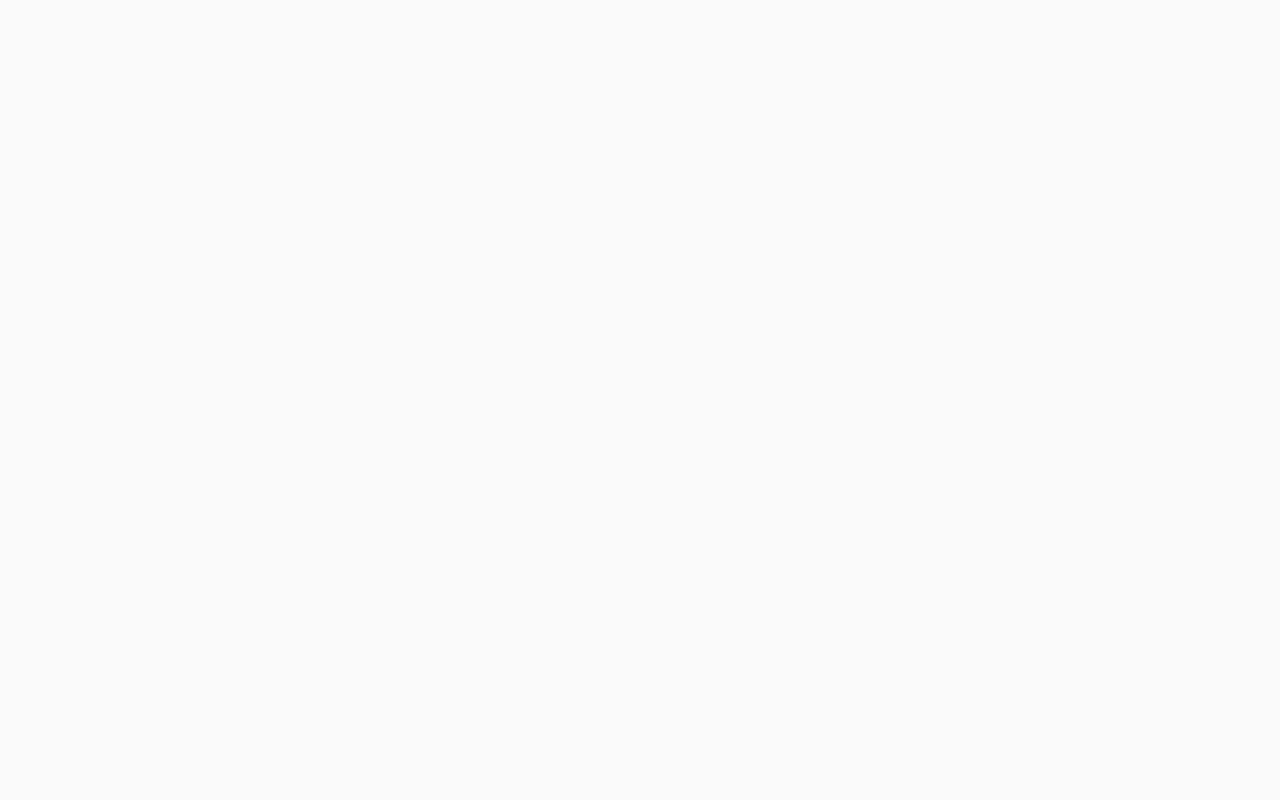
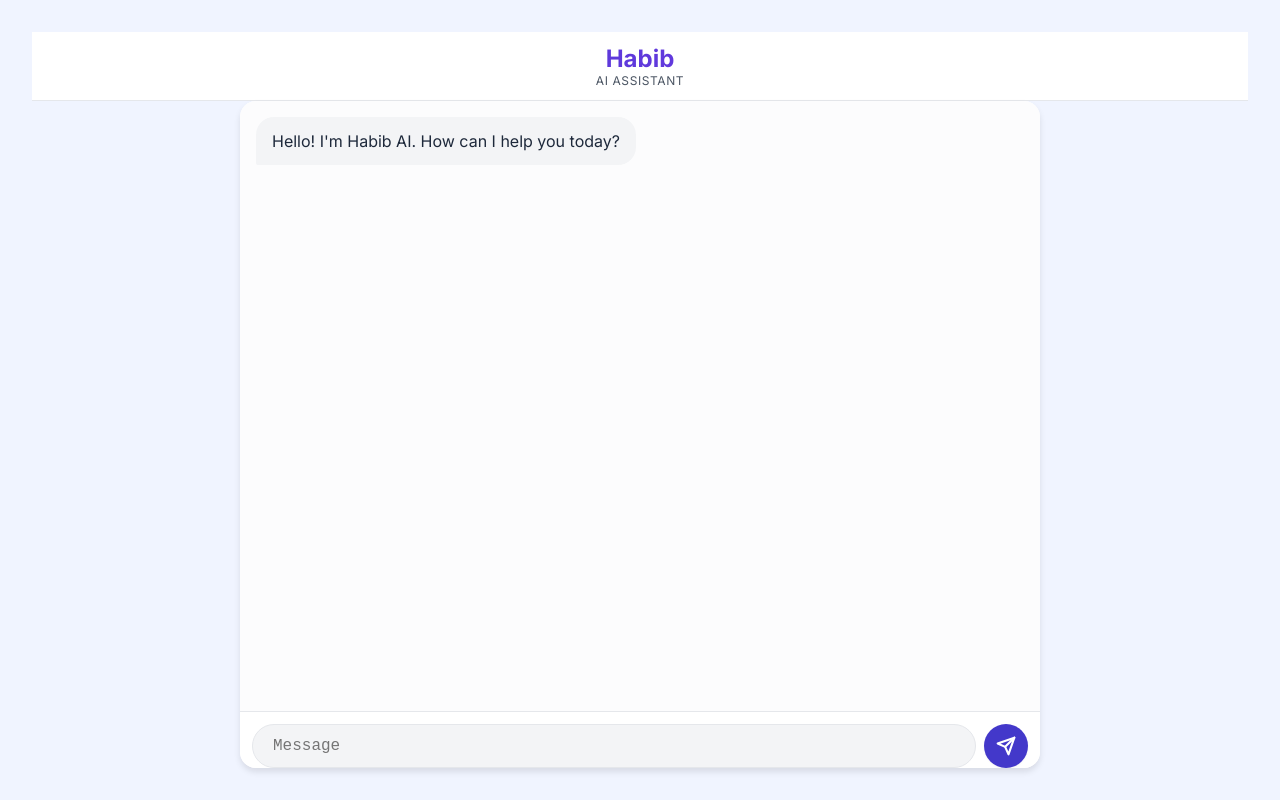
Before and after one commit to s21rp/llm-chat-app, a website: page public/index.html in a window 1280 px wide. Drawn offline with Linux system fonts and the light colour scheme.

Commit message:
Update index.html

```diff
--- a/public/index.html
+++ b/public/index.html
@@ -1,29 +1,236 @@
 <!doctype html>
 <html lang="en">
-<head>
-    <meta charset="UTF-8" />
-    <meta name="viewport" content="width=device-width,initial-scale=1,maximum-scale=1,user-scalable=no,viewport-fit=cover" />
-    <title>Habib AI</title>
-    <link href="https://fonts.googleapis.com/css2?family=Inter:wght@400;600;800&display=swap" rel="stylesheet">
-    <style>
-        :root{--p:#4338ca;--bg:#f8fafc;--bc:#e2e8f0;--t:#0f172a;--tl:#64748b;--ab:#f1f5f9;--sb:env(safe-area-inset-bottom,16px)}
-        *{box-sizing:border-box;margin:0;padding:0;-webkit-tap-highlight-color:transparent}
-        body,html{height:100%;width:100%;overflow:hidden;background:var(--bg);font-family:'Inter',sans-serif;color:var(--t)}
-        body{display:flex;flex-direction:column}
-        header{padding:max(1rem,env(safe-area-inset-top)) 1rem 0.75rem;background:#fff;border-bottom:1px solid var(--bc);text-align:center;flex-shrink:0}
-        h1{font-size:1.5rem;background:linear-gradient(90deg,var(--p),#7c3aed);-webkit-background-clip:text;background-clip:text;color:transparent;font-weight:800}
-        h4{font-size:.7rem;color:var(--tl);text-transform:uppercase;letter-spacing:.05em}
-        .app-wrapper{display:flex;flex-direction:column;flex:1;width:100%;max-width:900px;margin:0 auto;background:#fff;position:relative}
-        .chat-messages{flex:1;overflow-y:auto;padding:1.25rem;display:flex;flex-direction:column;gap:1rem;scroll-behavior:smooth}
-        .msg{padding:.8rem 1rem;max-width:85%;animation:f .2s ease;font-size:16px;line-height:1.5;word-wrap:break-word}
-        @keyframes f{from{opacity:0;transform:translateY(8px)}to{opacity:1;transform:translateY(0)}}
-        .u{background:var(--p);color:#fff;align-self:flex-end;border-radius:18px 18px 4px 18px;box-shadow:0 2px 4px rgba(67,56,202,0.2)}
-        .a{background:var(--ab);align-self:flex-start;border-radius:18px 18px 18px 4px}
-        .input-container{padding:0.75rem 1rem var(--sb);background:#fff;border-top:1px solid var(--bc);display:flex;align-items:flex-end;gap:0.75rem}
-        .input-wrap{flex:1;background:#f1f5f9;border-radius:24px;padding:4px 12px;display:flex;align-items:center;border:1px solid transparent;transition:all .2s}
-        .input-wrap:focus-within{background:#fff;border-color:var(--p);box-shadow:0 0 0 3px rgba(67,56,202,0.1)}
-        #user-input{flex:1;padding:8px 4px;border:0;font-size:16px;max-height:150px;resize:none;background:0 0;outline:0;color:var(--t)}
-        #send-btn{width:40px;height:40px;border-radius:50%;background:var(--p);color:#fff;border:0;display:flex;align-items:center;justify-content:center;flex-shrink:0;cursor:pointer;transition:transform .1s}
-        #send-btn:active{transform:scale(0.92)}
-        .typing{padding:0 1.25rem 0.5rem;font-size:0.8rem;color:var(--tl);display:none;font-style:italic}
-        @
+	<head>
+		<meta charset="UTF-8" />
+		<meta name="viewport" content="width=device-width, initial-scale=1.0, maximum-scale=1.0, user-scalable=no, viewport-fit=cover" />
+		<title>Habib AI</title>
+		<link href="https://fonts.googleapis.com/css2?family=Inter:wght@300;400;500;600;700&display=swap" rel="stylesheet">
+		<style>
+			:root {
+				--primary-color: #4338ca;
+				--primary-hover: #3730a3;
+				--light-bg: #f9fafb;
+				--border-color: #e5e7eb;
+				--text-color: #1e293b;
+				--text-light: #4b5563;
+				--user-msg-bg: #dbeafe;
+				--assistant-msg-bg: #f3f4f6;
+				--shadow-sm: 0 1px 2px rgba(0, 0, 0, 0.05);
+				--shadow-md: 0 4px 6px rgba(0, 0, 0, 0.1);
+				--radius-sm: 8px;
+				--radius-md: 12px;
+				--radius-lg: 24px;
+				--safe-bottom: env(safe-area-inset-bottom, 16px);
+			}
+
+			* {
+				box-sizing: border-box;
+				margin: 0;
+				padding: 0;
+				-webkit-tap-highlight-color: transparent;
+			}
+
+			body {
+				font-family: 'Inter', sans-serif;
+				background-color: #ffffff;
+				height: 100vh;
+				/* Prevent bouncing on mobile */
+				overscroll-behavior: none;
+				display: flex;
+				flex-direction: column;
+				position: fixed;
+				width: 100%;
+			}
+
+			header {
+				text-align: center;
+				padding: 0.75rem 0;
+				background: white;
+				border-bottom: 1px solid var(--border-color);
+				flex-shrink: 0;
+			}
+
+			h1 {
+				font-size: 1.5rem;
+				background: linear-gradient(to right, var(--primary-color), #7c3aed);
+				-webkit-background-clip: text;
+				background-clip: text;
+				color: transparent;
+				font-weight: 800;
+			}
+
+			h4 {
+				font-size: 0.75rem;
+				color: var(--text-light);
+				font-weight: 400;
+				text-transform: uppercase;
+				letter-spacing: 0.05em;
+			}
+
+			.chat-container {
+				display: flex;
+				flex-direction: column;
+				flex: 1;
+				width: 100%;
+				max-width: 800px;
+				margin: 0 auto;
+				overflow: hidden;
+				background: white;
+			}
+
+			.chat-messages {
+				flex: 1;
+				overflow-y: auto;
+				padding: 1rem;
+				display: flex;
+				flex-direction: column;
+				gap: 0.75rem;
+				background-color: #fcfcfd;
+			}
+
+			.message {
+				padding: 0.8rem 1rem;
+				max-width: 85%;
+				animation: fadeIn 0.2s ease-out;
+				font-size: 16px; /* Prevents iOS zoom */
+				line-height: 1.4;
+			}
+
+			@keyframes fadeIn {
+				from { opacity: 0; transform: translateY(5px); }
+				to { opacity: 1; transform: translateY(0); }
+			}
+
+			.user-message {
+				background-color: var(--primary-color);
+				color: white;
+				align-self: flex-end;
+				border-radius: 18px 18px 2px 18px;
+			}
+
+			.assistant-message {
+				background-color: var(--assistant-msg-bg);
+				color: var(--text-color);
+				align-self: flex-start;
+				border-radius: 18px 18px 18px 2px;
+			}
+
+			.input-area {
+				padding: 0.75rem;
+				padding-bottom: var(--safe-bottom);
+				background: white;
+				border-top: 1px solid var(--border-color);
+				display: flex;
+				align-items: flex-end;
+				gap: 0.5rem;
+			}
+
+			#user-input {
+				flex: 1;
+				padding: 0.75rem 1.25rem;
+				border: 1px solid var(--border-color);
+				border-radius: 24px;
+				font-size: 16px; /* Essential for mobile focus */
+				max-height: 120px;
+				resize: none;
+				background: #f3f4f6;
+				outline: none;
+			}
+
+			#send-button {
+				width: 44px;
+				height: 44px;
+				border-radius: 50%;
+				background: var(--primary-color);
+				color: white;
+				border: none;
+				display: flex;
+				align-items: center;
+				justify-content: center;
+				flex-shrink: 0;
+				font-weight: 600;
+				box-shadow: var(--shadow-sm);
+			}
+
+			.typing-indicator {
+				padding: 0.5rem 1rem;
+				font-size: 0.8rem;
+				color: var(--text-light);
+				display: none;
+			}
+
+			.typing-indicator.visible { display: flex; align-items: center; gap: 5px; }
+
+			footer {
+				display: none; /* Hidden on mobile to save space */
+			}
+
+			@media (min-width: 768px) {
+				body { position: static; height: 100vh; padding: 2rem; background: #f0f4ff; }
+				.chat-container { height: 80vh; border-radius: 16px; box-shadow: var(--shadow-md); }
+				footer { display: block; }
+			}
+		</style>
+	</head>
+	<body>
+		<header>
+			<h1>Habib</h1>
+			<h4>AI Assistant</h4>
+		</header>
+
+		<div class="chat-container">
+			<div id="chat-messages" class="chat-messages">
+				<div class="message assistant-message">
+					<p>Hello! I'm Habib AI. How can I help you today?</p>
+				</div>
+			</div>
+
+			<div class="typing-indicator" id="typing-indicator">
+				<span>Thinking...</span>
+			</div>
+
+			<div class="input-area">
+				<textarea
+					id="user-input"
+					placeholder="Message"
+					rows="1"
+				></textarea>
+				<button id="send-button">
+					<svg width="20" height="20" viewBox="0 0 24 24" fill="none" stroke="currentColor" stroke-width="2.5" stroke-linecap="round" stroke-linejoin="round"><line x1="22" y1="2" x2="11" y2="13"></line><polygon points="22 2 15 22 11 13 2 9 22 2"></polygon></svg>
+				</button>
+			</div>
+		</div>
+
+		<script>
+			// Handle auto-resize of textarea
+			const userInput = document.getElementById('user-input');
+			userInput.addEventListener('input', function() {
+				this.style.height = 'auto';
+				this.style.height = (this.scrollHeight) + 'px';
+			});
+
+			// Fix for Mobile Keyboard Height
+			const updateViewportHeight = () => {
+				const vh = window.visualViewport ? window.visualViewport.height : window.innerHeight;
+				document.body.style.height = `${vh}px`;
+			};
+
+			if (window.visualViewport) {
+				window.visualViewport.addEventListener('resize', updateViewportHeight);
+				window.visualViewport.addEventListener('scroll', updateViewportHeight);
+			}
+			window.addEventListener('load', updateViewportHeight);
+
+			// Auto-scroll logic
+			const chatMessages = document.getElementById('chat-messages');
+			const scrollToBottom = () => {
+				chatMessages.scrollTop = chatMessages.scrollHeight;
+			};
+
+			// Simple observer to scroll when new messages arrive
+			const observer = new MutationObserver(scrollToBottom);
+			observer.observe(chatMessages, { childList: true });
+		</script>
+		<script src="chat.js"></script>
+	</body>
+</html>
```
